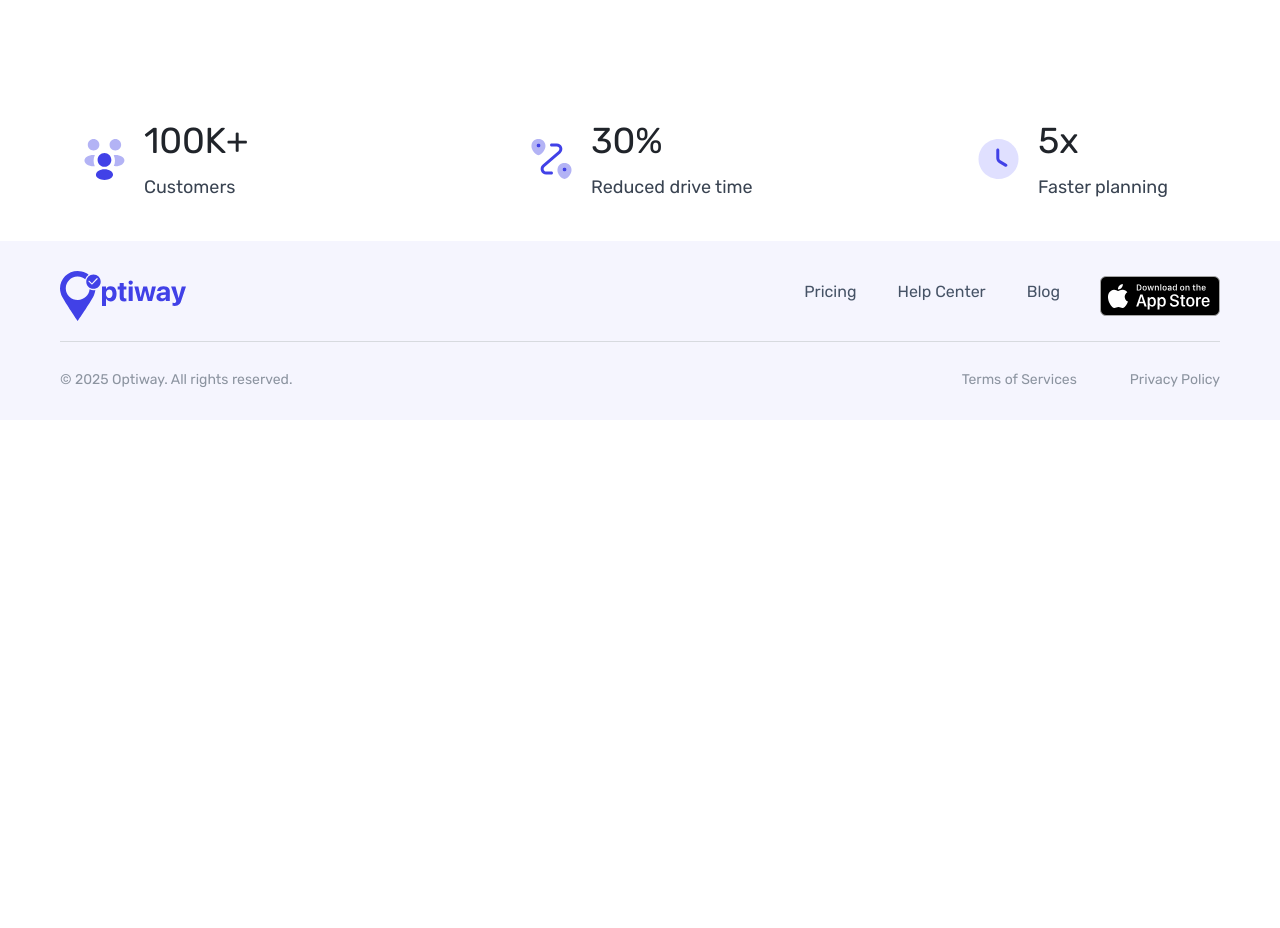
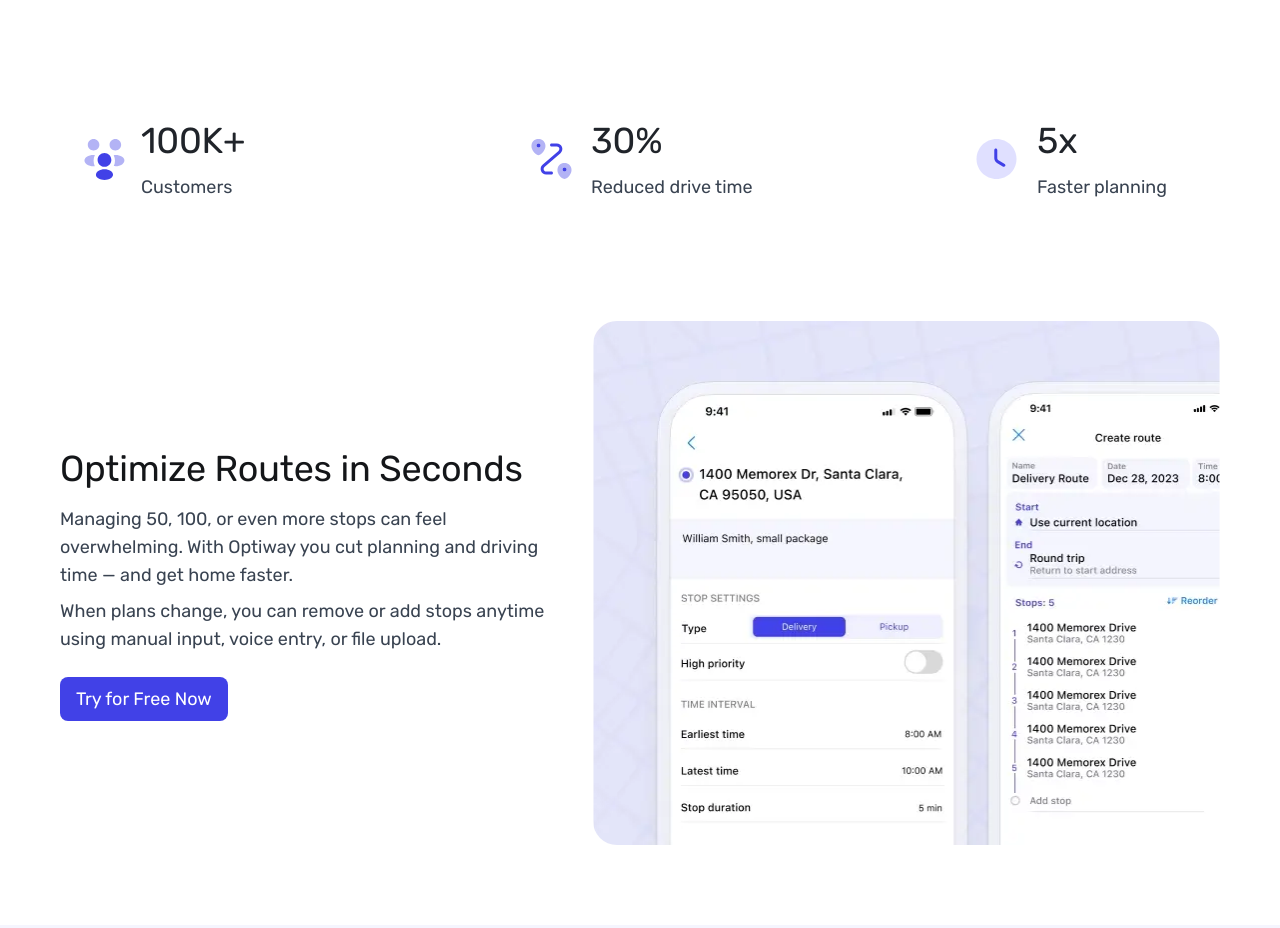
Before and after one commit to m1ron/optiway, a website: page index.html in a window 1280 px wide. Shown: the part 569-1497 px from the top of the page. Before the commit the page ends 989 px from the top, so only its background shows below. Drawn offline with Linux system fonts and the light colour scheme.

Commit message:
feature section

```diff
--- a/assets/scss/base/default.scss
+++ b/assets/scss/base/default.scss
@@ -22,13 +22,17 @@
   flex-direction: column;
   overflow-x: hidden;
   font: 16px/1.5 $font-default;
-  color: $color-gray;
+  color: $color-dark-gray;
   position: relative;
   z-index: 1;
   background: white;
   font-optical-sizing: auto;
   text-rendering: optimizeLegibility;
   @include font-smooth;
+  @include media-breakpoint-up(md) {
+    font-size: 18px;
+    line-height: 28px;
+  }
 }
 
 a {
@@ -46,21 +50,21 @@
 }
 
 p {
-  margin: 0 0 1em;
+  margin: 0 0 12px;
 }
 
 h1, h2, h3, h4, h5, h6,
 .h1, .h2, .h3, .h4, .h5, .h6 {
-  margin: 0 0 .5em;
+  margin: 0 0 12px;
   font-family: $font-default;
   font-weight: normal;
 }
 h1, .h1 {
   font-size: 36px;
-  line-height: 1.33333;
+  line-height: 48px;
+  letter-spacing: -.005em;
+  color: $color-darker;
   text-align: center;
-  color: $color-darker;
-  letter-spacing: -.005em;
   @include media-breakpoint-down(xss) {
     font-size: 32px;
   }
@@ -71,11 +75,14 @@
   }
 }
 h2, .h2 {
+  margin-bottom: 12px;
   font-size: 28px;
-  line-height: 1.3;
-  font-weight: 800;
+  line-height: 36px;
+  letter-spacing: -.005em;
+  color: $color-darker;
   @include media-breakpoint-up(md) {
-    font-size: 54px;
+    font-size: 36px;
+    line-height: 48px;
   }
 }
 h3, .h3 {
--- /dev/null
+++ b/assets/scss/blocks/feature.scss
@@ -0,0 +1,72 @@
+@use '../base/var' as *;
+@use '../base/breakpoints' as *;
+
+/* ===== FEATURE ===== */
+.feature {
+  padding: 60px 0;
+  @include media-breakpoint-up(md) {
+    padding: 80px 0;
+  }
+  @include media-breakpoint-up(lg) {
+    display: flex;
+    gap: 16px;
+    align-items: center;
+  }
+  @include media-breakpoint-up(xl) {
+    gap: 24px;
+  }
+
+  &__content {
+    text-align: center;
+    @include media-breakpoint-up(lg) {
+      text-align: left;
+    }
+
+    p {
+      @include media-breakpoint-up(md) {
+        margin-bottom: 8px;
+      }
+    }
+
+    .btn {
+      margin-top: 12px;
+      @include media-breakpoint-up(md) {
+        margin-top: 16px;
+      }
+    }
+  }
+
+  &__image {
+    width: 100%;
+    margin-top: 40px;
+    display: block;
+    @include media-breakpoint-up(lg) {
+      width: 460px;
+      margin-top: 0;
+      flex-shrink: 0;
+    }
+    @include media-breakpoint-up(xl) {
+      width: 627px;
+    }
+
+    img {
+      max-width: 100%;
+      border-radius: 16px;
+      margin: 0 auto;
+      display: block;
+      @include user-select;
+      @include media-breakpoint-down(xss) {
+        width: 343px;
+        height: auto;
+        aspect-ratio: 343/288;
+      }
+      @include media-breakpoint-up(sm) {
+        border-radius: 24px;
+        aspect-ratio: 627/524;
+        @include media-breakpoint-down(xl) {
+          height: auto;
+        }
+      }
+    }
+  }
+}
--- a/assets/scss/blocks/features.scss
+++ /dev/null
@@ -1,107 +0,0 @@
-@use '../base/var' as *;
-@use '../base/breakpoints' as *;
-
-/* ===== features ===== */
-.features {
-  padding: 40px 0 54px;
-  position: relative;
-  z-index: 1;
-  @include media-breakpoint-up(xl) {
-    padding: 124px 0 140px;
-  }
-
-  &::before {
-    @include pseudo;
-    width: 100vw;
-    margin-left: -50vw;
-    background: $color-green;
-    position: absolute;
-    left: 50%;
-    top: 0;
-    bottom: 0;
-    z-index: -1;
-  }
-
-  .section__header {
-    margin-bottom: 30px;
-    font-size: 18px;
-    @include media-breakpoint-up(xl) {
-      max-width: 960px;
-      margin-bottom: 38px;
-      font-size: 30px;
-    }
-
-    h2 {
-      @include media-breakpoint-up(xl) {
-        margin-bottom: 22px;
-      }
-    }
-  }
-
-  &__list {
-    display: flex;
-    flex-direction: column;
-    gap: 54px;
-    @include media-breakpoint-up(lg) {
-      flex-direction: row;
-    }
-    @include media-breakpoint-up(xl) {
-      gap: 70px;
-    }
-
-    h3 {
-      min-width: 174px;
-      margin: -68px 0 43px -44px;
-      padding: 12px;
-      background: $color-medium-green;
-      text-align: center;
-      position: relative;
-      z-index: 10;
-      @include media-breakpoint-up(lg) {
-        margin-left: -24px;
-      }
-      @include media-breakpoint-up(xl) {
-        margin-top: -84px;
-        padding: 9px 23px;
-      }
-    }
-
-    p {
-      &:last-of-type {
-        margin-bottom: 0;
-      }
-      @include media-breakpoint-up(lg) {
-        flex-grow: 1;
-      }
-    }
-
-    .btn {
-      margin-top: 20px;
-      @include media-breakpoint-up(xl) {
-        margin-top: 30px;
-      }
-    }
-  }
-
-  &__entry {
-    display: flex;
-    flex-direction: column;
-    align-items: flex-start;
-    @include media-breakpoint-up(lg) {
-      flex: 1;
-    }
-  }
-
-  &__image {
-    margin: 0 -28px;
-    @include media-breakpoint-up(lg) {
-      margin: 0;
-    }
-
-    img {
-      width: 100%;
-      height: auto;
-      display: block;
-    }
-  }
-}
--- a/assets/scss/blocks/hero.scss
+++ b/assets/scss/blocks/hero.scss
@@ -35,6 +35,8 @@
     justify-content: center;
     align-items: center;
     gap: .5rem;
+    font-size: 16px;
+    line-height: 1.5em;
     color: $color-gray;
     cursor: default;
     @include media-breakpoint-down(xss) {
@@ -91,8 +93,6 @@
     }
 
     .btn {
-      font-size: 18px;
-      line-height: 28px;
       white-space: nowrap;
       @include media-breakpoint-down(md) {
         width: 232px;
@@ -104,7 +104,7 @@
     }
   }
 
-  &__picture {
+  &__image {
     width: 100%;
     margin-top: 40px;
     display: block;
@@ -131,9 +131,9 @@
       @include media-breakpoint-up(sm) {
         border-radius: 24px;
         aspect-ratio: 520/404;
-      }
-      @include media-breakpoint-up(lg) {
-        height: auto;
+        @include media-breakpoint-down(xl) {
+          height: auto;
+        }
       }
     }
   }
--- a/assets/scss/blocks/stats.scss
+++ b/assets/scss/blocks/stats.scss
@@ -26,6 +26,30 @@
     display: flex;
     flex-direction: column;
     gap: 8px;
+    @include media-breakpoint-down(md) {
+      &:first-child {padding-left: 60px;}
+    }
+    @include media-breakpoint-up(md) {
+      padding-left: 60px;
+      &:nth-child(2) {
+        padding-left: 62px;
+        svg {left: -3px;}
+      }
+      &:nth-child(3) {
+        svg {left: -5px;}
+      }
+    }
+    @include media-breakpoint-up(xl) {
+      padding-left: 61px;
+      &:nth-child(2) {
+        padding-left: 64px;
+        svg {left: 0;}
+      }
+      &:nth-child(3) {
+        padding-left: 63px;
+        svg {left: -2px;}
+      }
+    }
 
     svg {
       height: 48px;
@@ -55,7 +79,6 @@
       display: block;
       font-size: 18px;
       line-height: 28px;
-      color: $color-dark-gray;
     }
   }
 }
--- a/assets/scss/components/button.scss
+++ b/assets/scss/components/button.scss
@@ -34,6 +34,11 @@
     cursor: default;
   }
 
+  &--large {
+    font-size: 18px;
+    line-height: 28px;
+  }
+
   &--outline {
     color: $color-charcoal-blue;
     background: $color-white;
--- a/assets/scss/layout/container.scss
+++ b/assets/scss/layout/container.scss
@@ -3,7 +3,7 @@
 
 /* ===== CONTAINER ===== */
 .container {
-  max-width: 572px;
+  max-width: 552px;
   padding: 0 16px;
   margin: 0 auto;
   @include media-breakpoint-up(md) {
--- a/assets/scss/style.scss
+++ b/assets/scss/style.scss
@@ -13,6 +13,7 @@
 
 @use 'blocks/hero';
 @use 'blocks/stats';
+@use 'blocks/feature';
 
 /*
 @use 'blocks/section';
--- a/index.html
+++ b/index.html
@@ -52,17 +52,11 @@
                 <h1 class="hero__heading">Optiway Finds the Fastest&nbsp;Route. Every&nbsp;Time.</h1>
                 <p class="hero__subheading">Save time, skip traffic, and stay on schedule with Optiway — the faster, easier way to plan delivery routes.</p>
                 <div class="hero__buttons">
-                    <a href="#" class="btn">
-                        <svg width="20" height="20"><use href="#apple"></use></svg>
-                        Try for Free
-                    </a>
-                    <a href="#" class="btn btn--outline">
-                        Join Android Waitlist
-                        <svg width="21" height="20"><use href="#arrow-right"></use></svg>
-                    </a>
+                    <a href="#" class="btn btn--large"><svg width="20" height="20"><use href="#apple"></use></svg>Try for Free</a>
+                    <a href="#" class="btn btn--large btn--outline">Join Android Waitlist<svg width="21" height="20"><use href="#arrow-right"></use></svg></a>
                 </div>
             </div>
-            <picture class="hero__picture">
+            <picture class="hero__image">
                 <source srcset="assets/img/hero.webp 1x, assets/img/hero@2x.webp 2x, assets/img/hero@3x.webp 3x" width="520" height="404" media="(min-width: 572px)" type="image/webp">
                 <img src="assets/img/hero-mobile.webp" srcset="assets/img/hero-mobile.webp 1x, assets/img/hero-mobile@2x.webp 2x, assets/img/hero-mobile@3x.webp 3x" width="337" height="262" alt="Optiway iPhone App" loading="lazy">
             </picture>
@@ -73,6 +67,19 @@
             <li><svg width="49" height="48"><use href="#drive"></use></svg><em>30%</em><span>Reduced drive time</span></li>
             <li><svg width="49" height="48"><use href="#clock"></use></svg><em>5x</em><span>Faster planning</span></li>
         </ul>
+
+        <section class="feature">
+            <div class="feature__content">
+                <h2>Optimize Routes in Seconds</h2>
+                <p>Managing 50, 100, or even more stops can feel overwhelming. With Optiway you cut planning and driving time — and get home faster.</p>
+                <p>When plans change, you can remove or add stops anytime using manual input, voice entry, or file upload.</p>
+                <a href="#" class="btn btn--large">Try for Free Now</a>
+            </div>
+            <picture class="feature__image">
+                <source srcset="assets/img/feature.webp 1x, assets/img/feature@2x.webp 2x, assets/img/feature@3x.webp 3x" width="628" height="524" media="(min-width: 572px)" type="image/webp">
+                <img src="assets/img/feature-mobile.webp" srcset="assets/img/feature-mobile.webp 1x, assets/img/feature-mobile@2x.webp 2x, assets/img/feature-mobile@3x.webp 3x" width="343" height="288" alt="Optiway iPhone App" loading="lazy">
+            </picture>
+        </section>
     </article>
 </main>
 
```
Also changed, not shown: assets/css/style.css, assets/img/feature-mobile.webp (added), assets/img/feature-mobile@2x.webp (added), assets/img/feature-mobile@3x.webp (added), assets/img/feature.webp (added), assets/img/feature@2x.webp (added), assets/img/feature@3x.webp (added), 1 other file.
